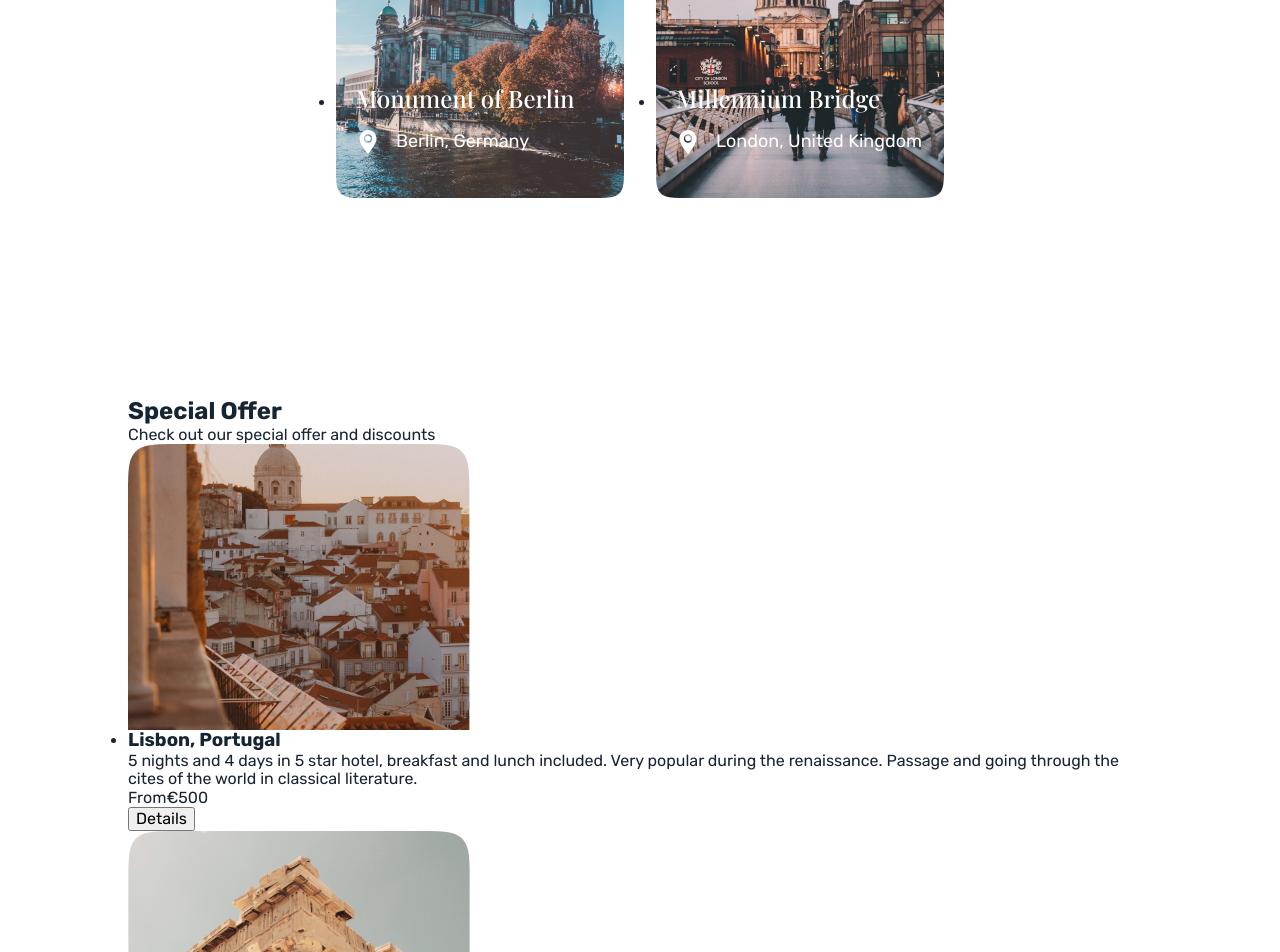
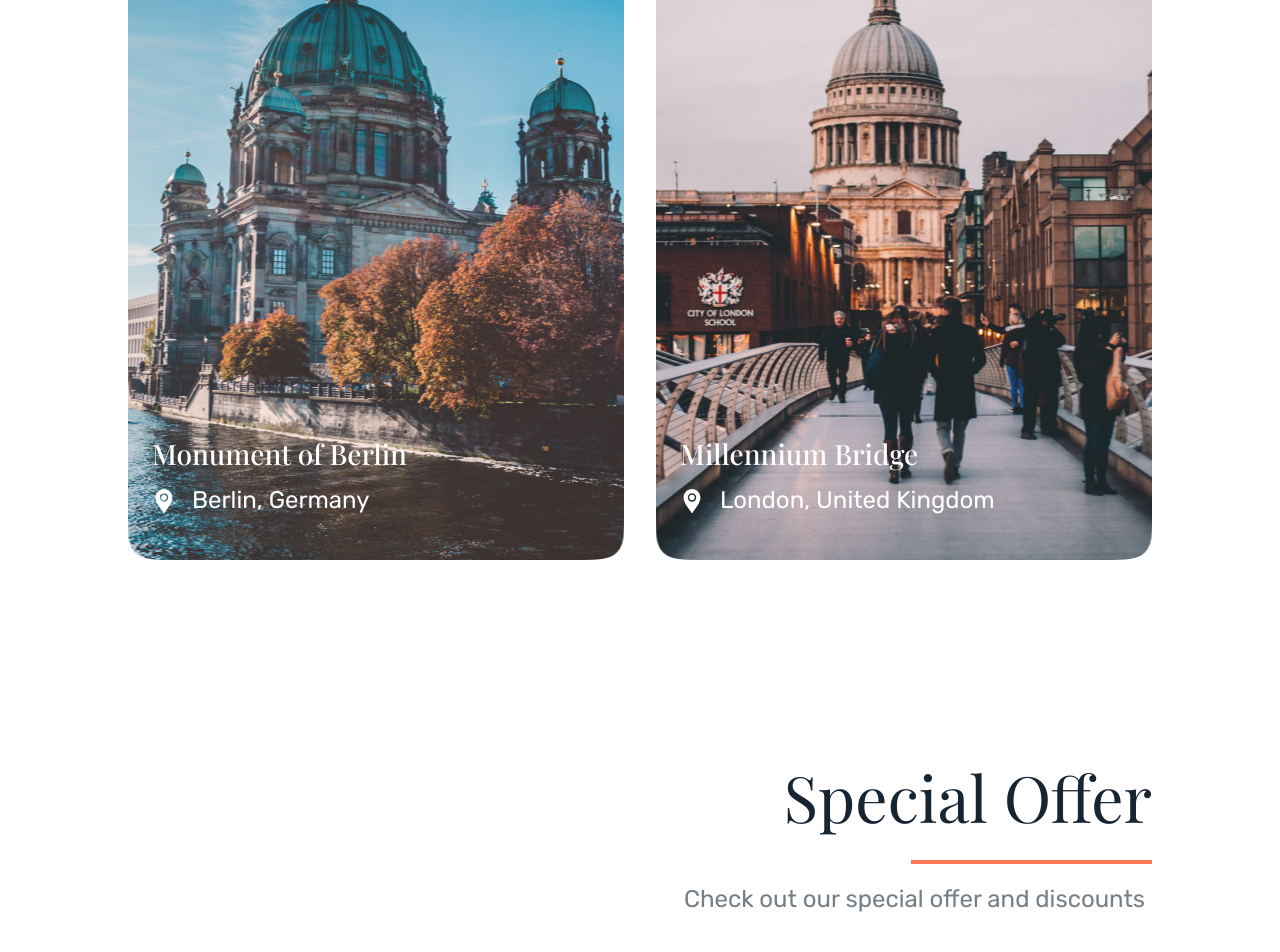
Before and after one commit to llizzokk/travellian-project, a plain HTML site: page index.html in a window 1280 px wide. Shown: the part 1340-2292 px from the top of the page. Drawn offline with nearby package versions, Linux system fonts and the light colour scheme.

Commit message:
update css

```diff
--- a/css/styles.css
+++ b/css/styles.css
@@ -150,7 +150,7 @@ button {
   background-repeat: no-repeat;
   background-size: cover;
   background-position: center;
-  max-width: 320px;
+  /* max-width: 320px; */
   margin: 0 auto;
   padding: 198px 0 100px 0;
 }
@@ -227,13 +227,15 @@ button {
 
 /* popular */
 
-.popular-container {
+/* .popular-container {
   display: flex;
   flex-direction: column;
   align-items: center;
-  justify-content: flex-start;
-}
+} */
 .popular-head {
+  display: flex;
+  flex-direction: column;
+  align-items: flex-start;
   margin-bottom: 100px;
   position: relative;
 }
@@ -259,11 +261,12 @@ button {
   font-size: 18px;
   color: #767e86;
 }
-.popular-list-wrap {
-}
 .popular-list {
+  list-style-type: none;
   display: flex;
-  flex-wrap: wrap;
+  flex-direction: column;
+  align-items: center;
+  justify-content: center;
   gap: 32px;
 }
 .popular-list-item {
@@ -299,6 +302,151 @@ button {
   color: #fff;
 }
 
+/* offers */
+
+.offer-head {
+  display: flex;
+  flex-direction: column;
+  align-items: flex-start;
+  margin-bottom: 60px;
+  position: relative;
+}
+.offer-title {
+  font-family: "Playfair Display", sans-serif;
+  font-weight: 400;
+  font-size: 40px;
+  color: #172432;
+  margin-bottom: 52px;
+}
+.offer-head::after {
+  position: absolute;
+  top: 73px;
+  left: 0;
+  content: " ";
+  border: 2px solid #ff7757;
+  width: 241px;
+  height: 0px;
+}
+.offer-text {
+  width: 288px;
+  font-weight: 400;
+  font-size: 18px;
+  color: #767e86;
+}
+.offer-list {
+  display: flex;
+  flex-direction: column;
+  justify-content: center;
+  align-items: center;
+  gap: 32px;
+  list-style-type: none;
+}
+.offer-list-item {
+  width: 288px;
+}
+.offer-item-text-wrap {
+  background-color: #fff8f1;
+  border-radius: 0 0 26px 26px;
+  padding: 20px;
+}
+.offer-item-title {
+  font-weight: 400;
+  font-size: 28px;
+  color: #767e86;
+  margin-bottom: 30px;
+}
+.offer-item-text {
+  font-weight: 400;
+  font-size: 16px;
+  line-height: 125%;
+  color: #172432;
+  margin-bottom: 24px;
+}
+.offer-item-price {
+  font-weight: 400;
+  font-size: 18px;
+  color: #767e86;
+  margin-bottom: 20px;
+}
+.offer-span {
+  font-weight: 400;
+  font-size: 32px;
+  color: #ff7757;
+}
+.offer-item-btn {
+  border-radius: 12px;
+  text-align: center;
+  width: 127px;
+  height: 56px;
+  background-color: #ff7654;
+  border: none;
+  font-weight: 400;
+  font-size: 20px;
+  text-transform: uppercase;
+  color: #fff;
+}
+
+/* blog */
+
+.blog-head {
+  display: flex;
+  flex-direction: column;
+  align-items: flex-start;
+  margin-bottom: 100px;
+  position: relative;
+}
+.blog-title {
+  font-family: "Playfair Display", sans-serif;
+  font-weight: 400;
+  font-size: 40px;
+  color: #172432;
+  margin-bottom: 52px;
+}
+.blog-title::after {
+  position: absolute;
+  top: 73px;
+  left: 0;
+  content: " ";
+  border: 2px solid #ff7757;
+  width: 150px;
+  height: 0px;
+}
+.blog-text {
+  width: 288px;
+  font-weight: 400;
+  font-size: 18px;
+  color: #767e86;
+}
+.blog-content {
+}
+.blog-content-wrap {
+}
+.blog-content-title {
+  font-family: "Playfair Display", sans-serif;
+  font-weight: 400;
+  font-size: 40px;
+  color: #172432;
+  margin-bottom: 24px;
+  margin-top: 32px;
+}
+.blog-content-text {
+  font-weight: 400;
+  font-size: 18px;
+  line-height: 233%;
+  color: #172432;
+  margin-bottom: 24px;
+}
+.blog-content-link {
+  font-weight: 400;
+  font-size: 24px;
+  line-height: 217%;
+  color: #ff7757;
+  text-decoration: none;
+}
+.blog-link-icon {
+  fill: #ff7757;
+}
+
 /* media */
 
 @media screen and (min-width: 768px) {
@@ -315,7 +463,7 @@ button {
   }
   .hero-section {
     background-image: url(../images/hero-tab.jpg);
-    max-width: 768px;
+    /* max-width: 768px; */
     padding: 214px 0 75px 0;
   }
   .hero-container {
@@ -350,6 +498,64 @@ button {
     border-radius: 0 16px 16px 0;
     padding: 60px 20px;
   }
+  .popular-title {
+    font-size: 54px;
+  }
+  .popular-head::after {
+    top: 90px;
+    width: 365px;
+  }
+  .popular-text {
+    width: 624px;
+    font-size: 20px;
+  }
+  .popular-list-item {
+    background-image: url(../images/berlin-tab.jpg);
+    width: 728px;
+    height: 456px;
+    padding: 334px 20px 40px 20px;
+  }
+  .popular-list-item:last-child {
+    background-image: url(../images/london-tab.jpg);
+  }
+  .popular-item-title {
+    font-size: 28px;
+  }
+  .popular-item-text {
+    font-size: 24px;
+  }
+  .offer-head {
+    margin-bottom: 100px;
+    align-items: flex-end;
+  }
+  .offer-title {
+    font-size: 54px;
+  }
+  .offer-head::after {
+    top: 85px;
+    left: auto;
+  }
+  .offer-text {
+    width: 468px;
+    font-size: 24px;
+  }
+  .offer-list-item {
+    width: 728px;
+  }
+  .offer-item-text-wrap {
+    padding: 20px 24px;
+  }
+  .offer-item-text {
+    font-size: 18px;
+  }
+  .offer-item-price-wrap {
+    display: flex;
+    align-items: center;
+    justify-content: space-between;
+  }
+  .offer-item-price {
+    margin-bottom: 0;
+  }
 }
 @media screen and (min-width: 1152px) {
   .container {
@@ -374,7 +580,7 @@ button {
   }
   .hero-section {
     background-image: url(../images/hero-desk-1152.jpg);
-    max-width: 1152px;
+    /* max-width: 1152px; */
     padding: 200px 0 150px 0;
   }
   .hero-head {
@@ -400,6 +606,41 @@ button {
     width: 170px;
     padding: 40px 20px;
   }
+  .popular-title {
+    font-size: 64px;
+  }
+  .popular-head::after {
+    top: 100px;
+  }
+  .popular-text {
+    width: 884px;
+    font-size: 24px;
+  }
+  .popular-list {
+    flex-direction: row;
+    justify-content: center;
+  }
+  .popular-list-item {
+    background-image: url(../images/berlin-desk.jpg);
+    width: 497px;
+    height: 661px;
+    padding: 539px 24px 40px 24px;
+  }
+  .popular-list-item:last-child {
+    background-image: url(../images/london-desk.jpg);
+  }
+  .offer-title {
+    font-size: 64px;
+  }
+  .offer-head::after {
+    top: 100px;
+  }
+  .offer-list {
+    flex-direction: row;
+  }
+  .offer-list-item {
+    width: calc((100% - 32) / 3);
+  }
 }
 @media screen and (min-width: 1440px) {
   .container {
@@ -414,7 +655,7 @@ button {
   }
   .hero-section {
     background-image: url(../images/hero-desk-1440.jpg);
-    max-width: 1440px;
+    /* max-width: 1440px; */
     padding: 270px 0 270px 0;
   }
   .hero-head {
@@ -430,4 +671,7 @@ button {
   .hero-btn-wrap {
     padding: 60px 20px;
   }
+  .popular-text {
+    width: 1172px;
+  }
 }
--- a/index.html
+++ b/index.html
@@ -199,7 +199,7 @@
                                     during the renaissance. Passage and going through the cites of the world in
                                     classical literature.</p>
                                 <div class="offer-item-price-wrap">
-                                    <p class="offer-item-price">From<span>€500</span></p>
+                                    <p class="offer-item-price">From<span class="offer-span"> €500</span></p>
                                     <button type="button" class="offer-item-btn">Details</button>
                                 </div>
                             </div>
@@ -219,7 +219,7 @@
                                     during the renaissance. Passage and going through the cites of the world in
                                     classical literature.</p>
                                 <div class="offer-item-price-wrap">
-                                    <p class="offer-item-price">From<span>€800</span></p>
+                                    <p class="offer-item-price">From<span class="offer-span"> €800</span></p>
                                     <button type="button" class="offer-item-btn">Details</button>
                                 </div>
                             </div>
@@ -239,7 +239,7 @@
                                     during the renaissance. Passage and going through the cites of the world in
                                     classical literature.</p>
                                 <div class="offer-item-price-wrap">
-                                    <p class="offer-item-price">From<span>€750</span></p>
+                                    <p class="offer-item-price">From<span class="offer-span"> €750</span></p>
                                     <button type="button" class="offer-item-btn">Details</button>
                                 </div>
                             </div>
@@ -273,10 +273,10 @@
                             not know how to pursue pleasure rationally encounter consequences that are extremly painful.
                             Nor again is there anyone who loves or pursues.</p>
                         <a href="#" class="blog-content-link">
-                            <svg width="21" height="10" class="blog-link-icon">
+                            Read More
+                            <svg width="25" height="20" class="blog-link-icon">
                                 <use href="./images/symbol-defs.svg#icon-arrow"></use>
                             </svg>
-                            Read More
                         </a>
                     </div>
                 </div>
```
Also changed, not shown: images/athens-mob.jpg (added), images/athens-tab.jpg (added), images/rome-mob.jpg (added), images/rome-tab.jpg (added).
